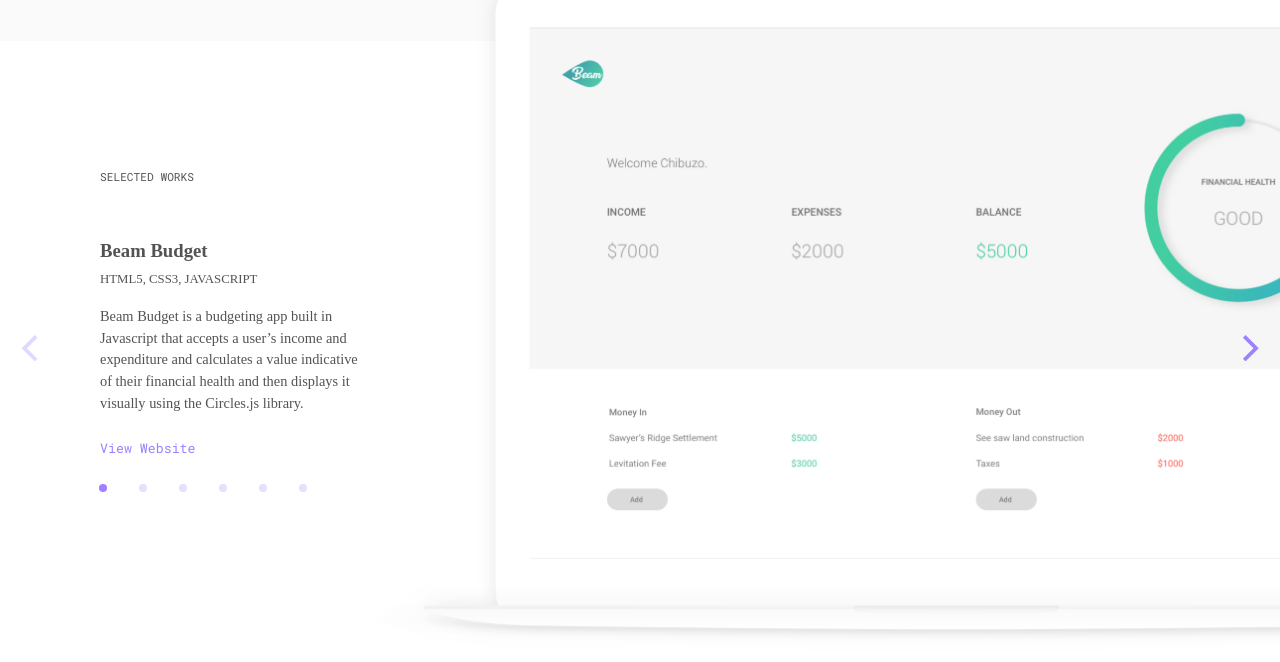
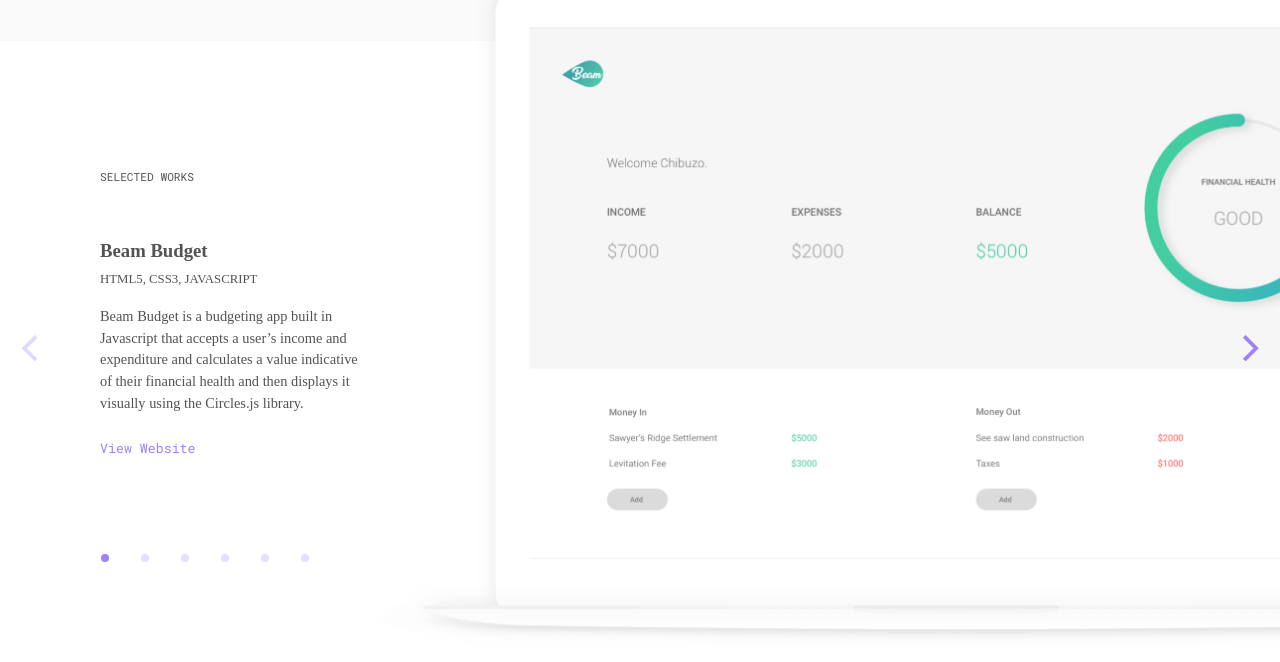
Before and after one commit to CUguru/PersonalWebsite, a plain HTML site: page index.html in a window 1280 px wide. Shown: the part 519-1181 px from the top of the page. Drawn offline with Linux system fonts and the light colour scheme; a web font is replaced by a local one.

Commit message:
more styling

```diff
--- a/css/flickity.css
+++ b/css/flickity.css
@@ -82,8 +82,8 @@ http://flickity.metafizzy.co
 
 .flickity-page-dots {
   position: absolute;
-  bottom: 10em;
-  left: 5.2em;
+  bottom: 90px;
+  left: 85px;
   padding: 0;
   margin: 0;
   list-style: none;
```
